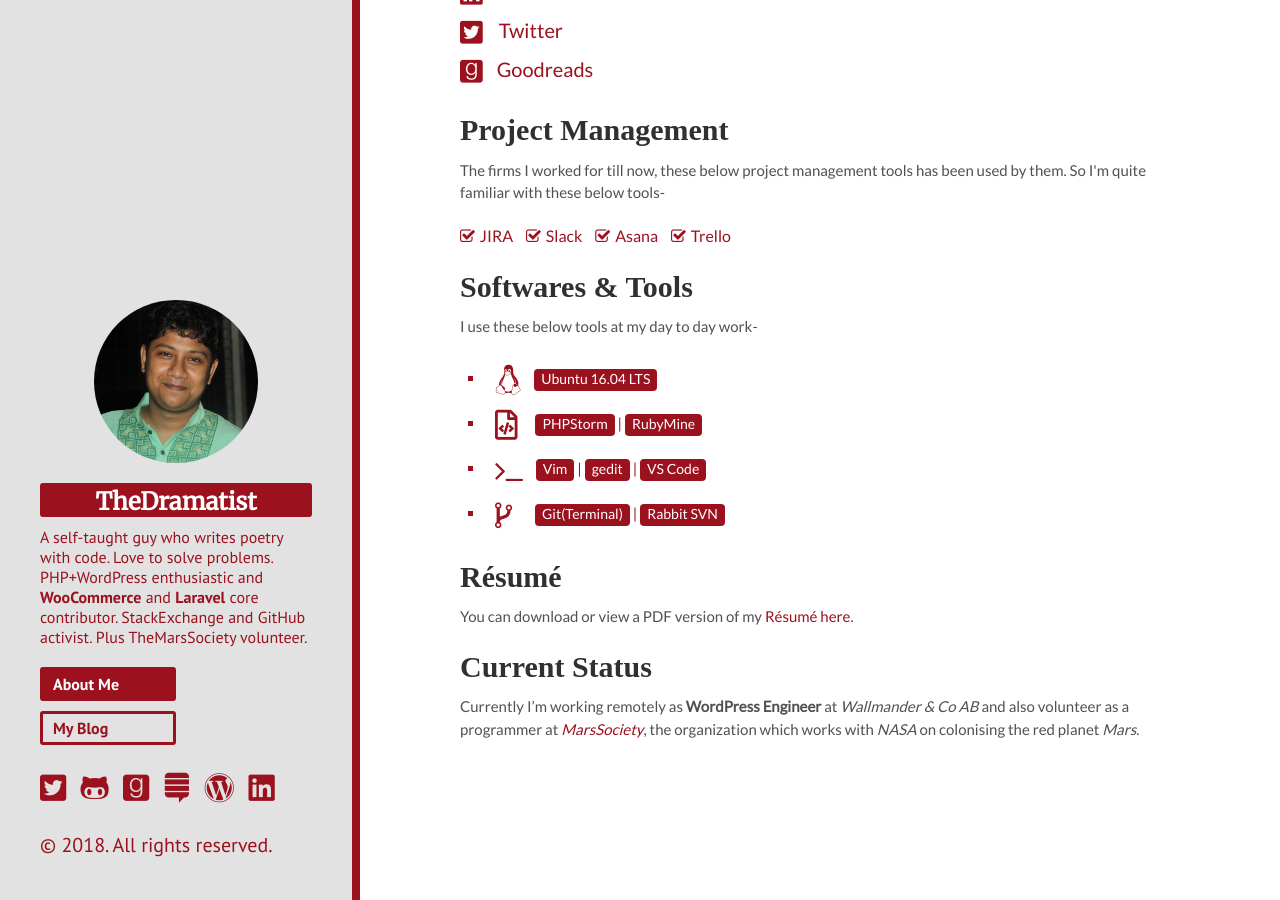
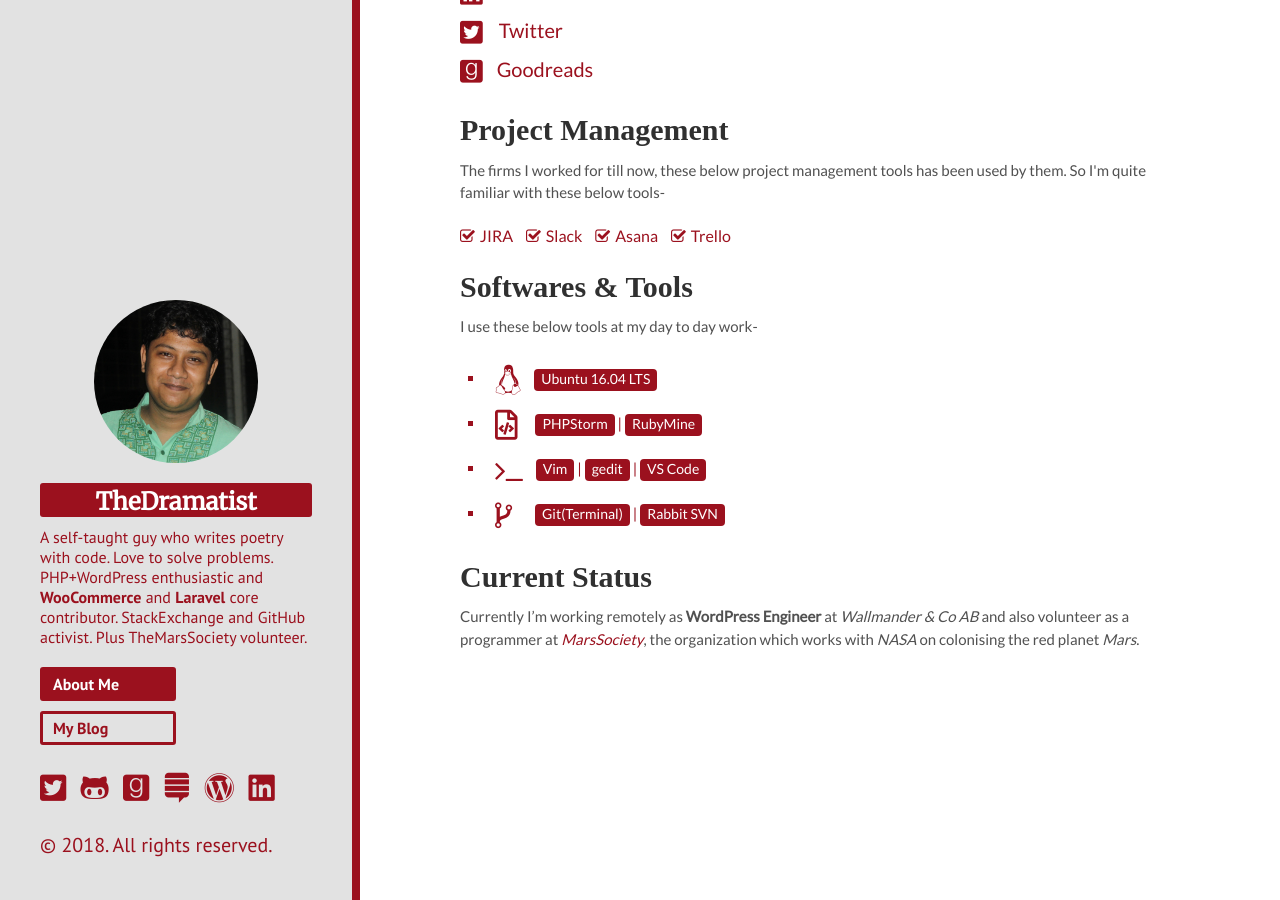
Before and after one commit to khanrn/codemascot.github.io, a Jekyll site: the page built from index.html, in a window 1280 px wide and 900 px high, scrolled down 792 px. Built offline with Jekyll 4.4.1, drawn with Linux system fonts in a browser that asks for light colours; nearby versions of some CDN libraries; some web fonts are replaced; Markdown is read by kramdown in place of the engine named in the settings.

Commit message:
Resume Deleted

```diff
--- a/index.html
+++ b/index.html
@@ -63,9 +63,6 @@
 		</li>
 	</ul>
 
-	<h1 class="page-title">Résumé</h1>
-	<p>You can download or view a PDF version of my <a target="_blank" href="{{ site.url }}/download/2017-12-07-resume-khan.pdf">Résumé here</a>.</p>
-
 	<h1 class="page-title">Current Status</h1>
 	<p>Currently I’m working remotely as <b>WordPress Engineer</b> at <i>Wallmander & Co AB</i> and also volunteer as a programmer at <em><a target="_blank" href="http://www.marssociety.org/">MarsSociety</a></em>, the organization which works with <em>NASA</em> on colonising the red planet <em>Mars</em>.</p>
 
```
